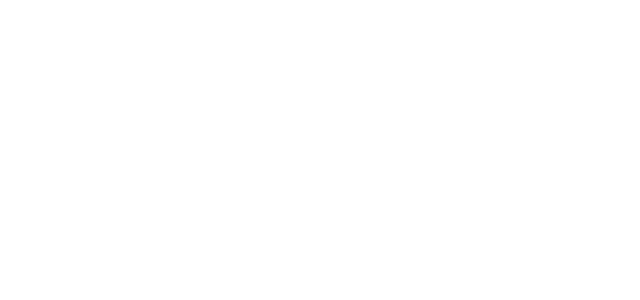
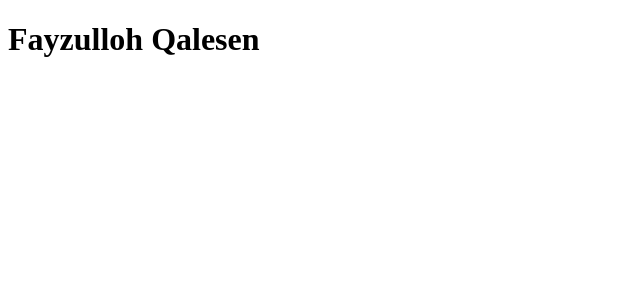
Before and after one commit to rasulovscoder/Project-Group-2, a React (Vite) app: page / in a window 1280 px wide. Shown: the top 300 px of the page, without its empty margins (0-640 px from the left). Built offline with nearby package versions, Linux system fonts and the light colour scheme.

Commit message:
Muhammadyusuf
Nma Gap....

```diff
--- a/src/App.jsx
+++ b/src/App.jsx
@@ -4,6 +4,7 @@
   return (
     <div>
 
+    <h1>Fayzulloh Qalesen</h1>
 
 
     </div>
```
